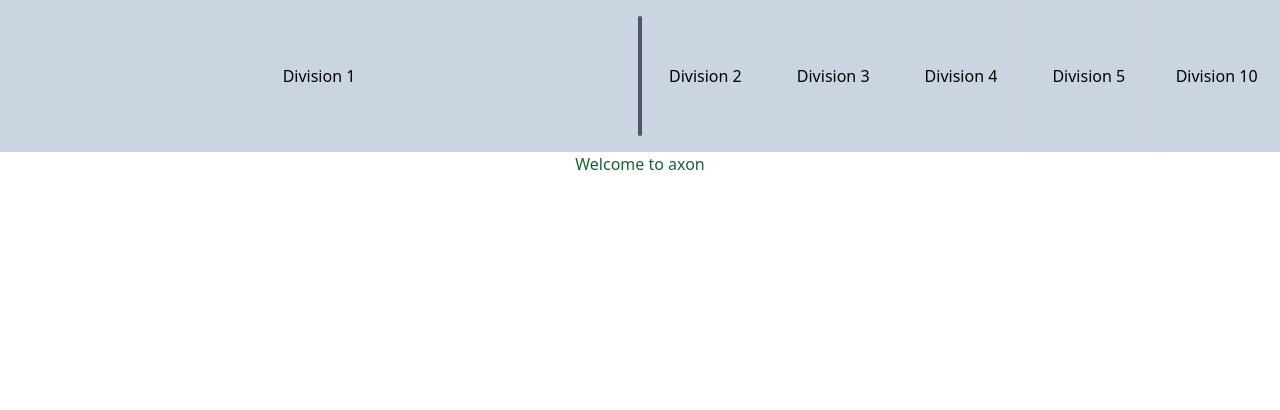
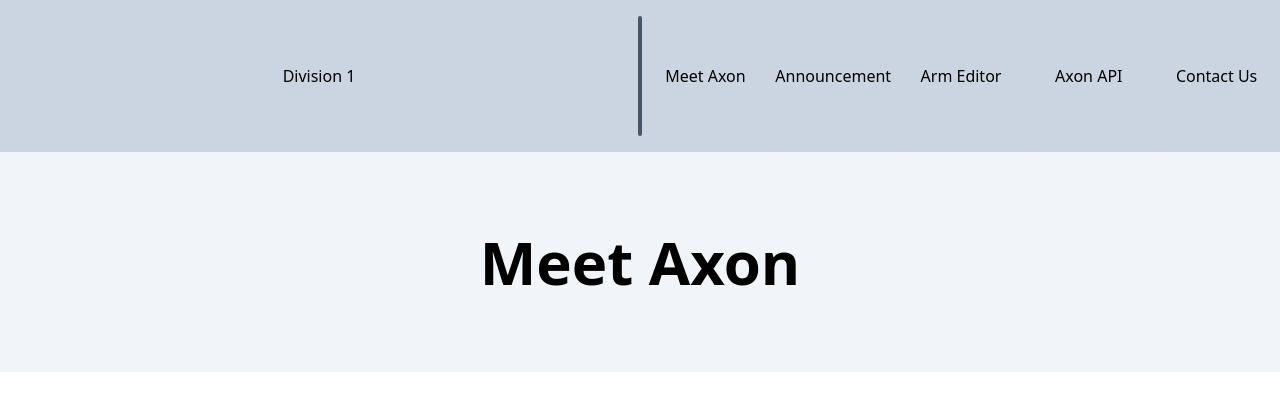
Before and after one commit to Umer-K-PersonOOO/Umer-K-PersonOOO.github.io, a React (Create React App) app: page / in a window 1280 px wide. Shown: the top 410 px of the page. Built offline with nearby package versions, Linux system fonts and the light colour scheme.

Commit message:
Titile Header

```diff
--- a/src/components/App.tsx
+++ /dev/null
@@ -1,5 +0,0 @@
-function App() {
-  return <p className="text-center text-green-800">Welcome to axon</p>;
-}
-
-export default App;
--- /dev/null
+++ b/src/components/HomePage.tsx
@@ -0,0 +1,10 @@
+import Title from "./Title";
+function HomePage() {
+  return (
+    <div>
+      <Title />
+    </div>
+  );
+}
+
+export default HomePage;
--- a/src/components/NavbarEntries.tsx
+++ b/src/components/NavbarEntries.tsx
@@ -2,25 +2,18 @@ function NavbarEntries() {
   return (
     <div className="flex">
       <div className="flex-1 border-r border-gray-300 bg-slate-300 text-center py-16">
-        {/* Your content for the second division */}
-        Division 2
+        Meet Axon
       </div>
       <div className="flex-1  border-r border-gray-300 bg-slate-300 text-center py-16">
-        {/* Your content for the third division */}
-        Division 3
+        Announcement
       </div>
       <div className="flex-1  border-r border-gray-300 bg-slate-300 text-center py-16">
-        {/* Your content for the fourth division */}
-        Division 4
+        Arm Editor
       </div>
       <div className="flex-1  border-r border-gray-300 bg-slate-300 text-center py-16">
-        {/* Your content for the fifth division */}
-        Division 5
+        Axon API
       </div>
-      <div className="flex-1 bg-slate-300 text-center py-16">
-        {/* Your content for the sixth division */}
-        Division 10
-      </div>
+      <div className="flex-1 bg-slate-300 text-center py-16">Contact Us</div>
     </div>
   );
 }
--- /dev/null
+++ b/src/components/Title.tsx
@@ -0,0 +1,29 @@
+import React, { useEffect, useState } from "react";
+
+function Title() {
+  const [fadeIn, setFadeIn] = useState(false);
+
+  useEffect(() => {
+    // Trigger the fade-in effect after a delay (you can adjust the delay)
+    const timeout = setTimeout(() => {
+      setFadeIn(true);
+    }, 500);
+
+    // Clean up the timeout to avoid memory leaks
+    return () => clearTimeout(timeout);
+  }, []);
+
+  return (
+    <div className="bg-slate-100 py-20">
+      <h1
+        className={`text-6xl font-bold text-center ${
+          fadeIn ? "opacity-100 translate-y-0" : "opacity-0 translate-y-[-1rem]"
+        } transition-all duration-1000 ease-in-out`}
+      >
+        Meet Axon
+      </h1>
+    </div>
+  );
+}
+
+export default Title;
--- a/src/index.tsx
+++ b/src/index.tsx
@@ -1,7 +1,7 @@
 import React from "react";
 import ReactDOM from "react-dom/client";
 import "./index.css";
-import App from "./components/App";
+import App from "./components/HomePage";
 import Navbar from "./components/Navbar";
 import reportWebVitals from "./reportWebVitals";
 
```
Also changed, not shown: 1 other file (tests, documents, lock files or other folders).
